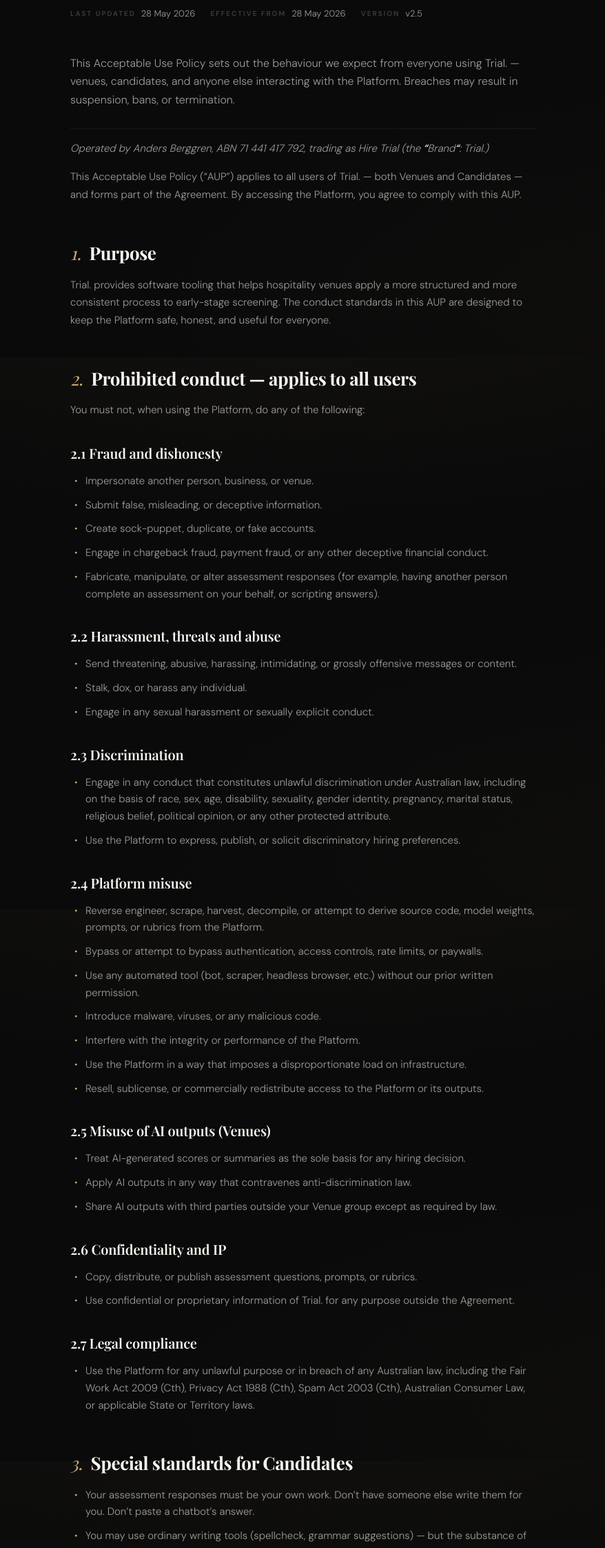
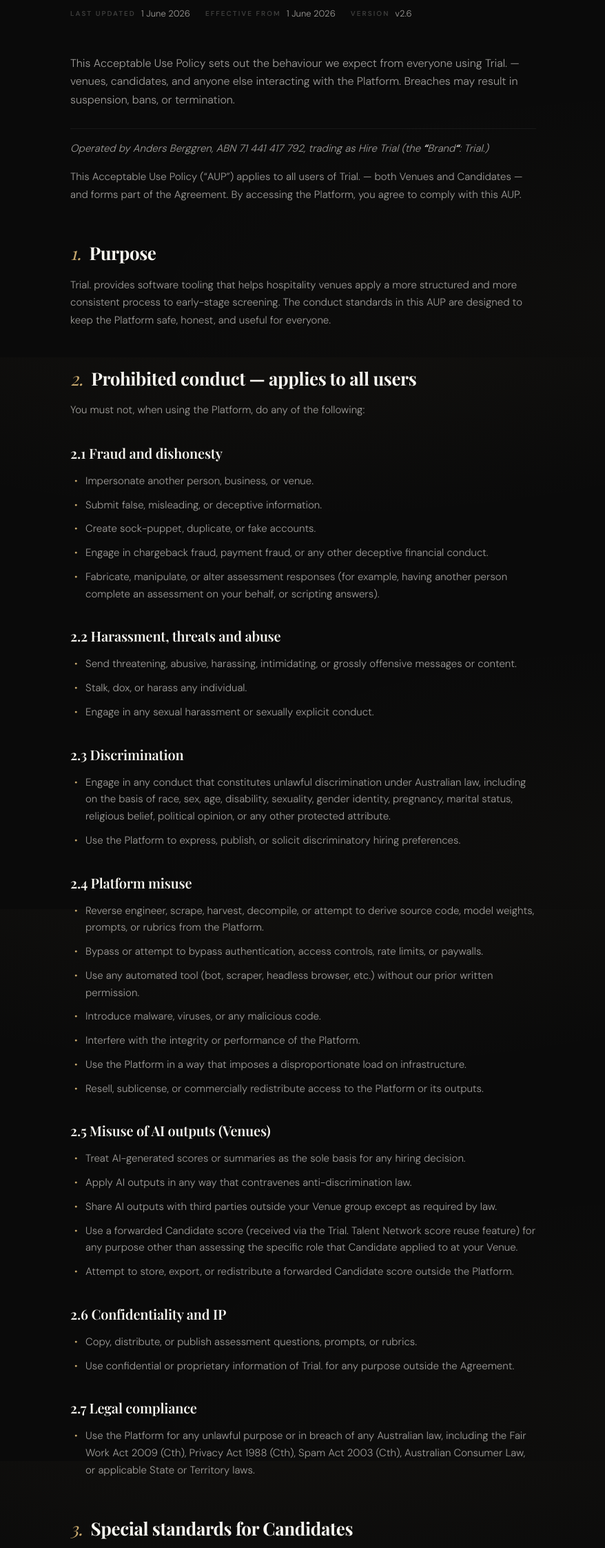
Before and after one commit to hiretrial/trial-coming-soon, a website: page acceptable-use.html in a window 1280 px wide. Shown: the part 282-2526 px from the top of the page at 69% size, without its empty margins (200-1078 px from the left). Drawn offline with nearby package versions, Linux system fonts and the light colour scheme; a web font is replaced by a local one.

Commit message:
AUP v2.6 — talent network misuse, legislation name, fix safety@ email

```diff
--- a/acceptable-use.html
+++ b/acceptable-use.html
@@ -153,15 +153,15 @@ hr { border: none; border-top: 1px solid var(--border); margin: 24px 0; }
   <div class="meta">
     <div class="meta-item">
       <span class="meta-item-label">Last updated</span>
-      <span class="meta-item-value">28 May 2026</span>
+      <span class="meta-item-value">1 June 2026</span>
     </div>
     <div class="meta-item">
       <span class="meta-item-label">Effective from</span>
-      <span class="meta-item-value">28 May 2026</span>
+      <span class="meta-item-value">1 June 2026</span>
     </div>
     <div class="meta-item">
       <span class="meta-item-label">Version</span>
-      <span class="meta-item-value">v2.5</span>
+      <span class="meta-item-value">v2.6</span>
     </div>
   </div>
 
@@ -207,6 +207,8 @@ hr { border: none; border-top: 1px solid var(--border); margin: 24px 0; }
     <li>Treat AI-generated scores or summaries as the sole basis for any hiring decision.</li>
     <li>Apply AI outputs in any way that contravenes anti-discrimination law.</li>
     <li>Share AI outputs with third parties outside your Venue group except as required by law.</li>
+    <li>Use a forwarded Candidate score (received via the Trial. Talent Network score reuse feature) for any purpose other than assessing the specific role that Candidate applied to at your Venue.</li>
+    <li>Attempt to store, export, or redistribute a forwarded Candidate score outside the Platform.</li>
 </ul>
   <h3>2.6 Confidentiality and IP</h3>
   <ul>
@@ -230,7 +232,7 @@ hr { border: none; border-top: 1px solid var(--border); margin: 24px 0; }
     <li>Comply with the Privacy Act 1988 (Cth) and the Australian Privacy Principles, whether or not you would otherwise be an “APP entity”.</li>
     <li>Do not disclose AI outputs or assessment responses to third parties outside your Venue group except as required by law.</li>
     <li>Always apply your own independent human judgement to hiring decisions. AI outputs are informational and probabilistic; they are not determinative and must not be treated as a recommendation, instruction, or directive (see Venue Terms of Service clause 11).</li>
-    <li>Do not use AI outputs in any way that contravenes anti-discrimination law, including the Sex Discrimination Act 1984 (Cth), Race Discrimination Act 1975 (Cth), Age Discrimination Act 2004 (Cth), Disability Discrimination Act 1992 (Cth), Fair Work Act 2009 (Cth), and applicable State or Territory laws.</li>
+    <li>Do not use AI outputs in any way that contravenes anti-discrimination law, including the Sex Discrimination Act 1984 (Cth), Racial Discrimination Act 1975 (Cth), Age Discrimination Act 2004 (Cth), Disability Discrimination Act 1992 (Cth), Fair Work Act 2009 (Cth), and applicable State or Territory laws.</li>
     <li>Conduct your own independent assessment of every Candidate, including (where appropriate) interview, trial shift, reference checks, and right-to-work verification.</li>
     <li>Where you operate a trial shift, comply with all applicable Fair Work, work health and safety, and minimum-wage obligations.</li>
     <li>Confirm that Candidates you invite or process through the Platform are 18 years or older.</li>
@@ -260,7 +262,7 @@ hr { border: none; border-top: 1px solid var(--border); margin: 24px 0; }
 </ul>
   <p>We will respond within 14 business days of a complete appeal. Outcomes can include: upholding the action, reducing the action (for example, converting a ban to a suspension), or overturning the action. Appeal outcomes are final, subject to your statutory rights.</p>
   <h2><span class="num">7.</span>Reporting</h2>
-  <p>If you witness or experience conduct that breaches this AUP, report it to <a href="mailto:safety@hiretrial.com.au">safety@hiretrial.com.au</a>. Reports are reviewed promptly and we will not retaliate against good-faith reporters.</p>
+  <p>If you witness or experience conduct that breaches this AUP, report it to <a href="mailto:hello@hiretrial.com.au">hello@hiretrial.com.au</a>. Reports are reviewed promptly and we will not retaliate against good-faith reporters.</p>
   <h2><span class="num">8.</span>Changes</h2>
   <p>We may update this AUP from time to time. Material changes will be communicated as set out in the Terms of Service. Continued use of the Platform after the effective date constitutes acceptance.</p>
   <h2><span class="num">9.</span>Severability and reading down</h2>
```
